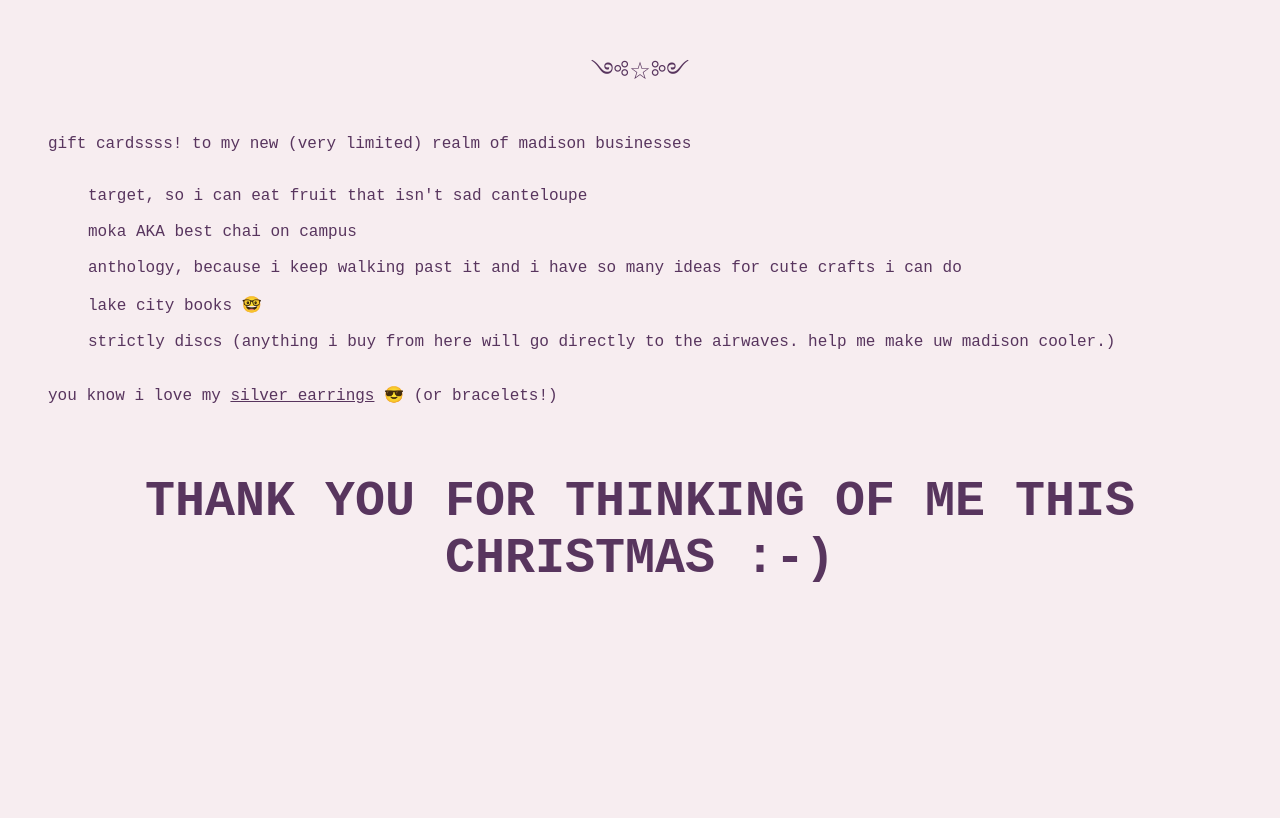
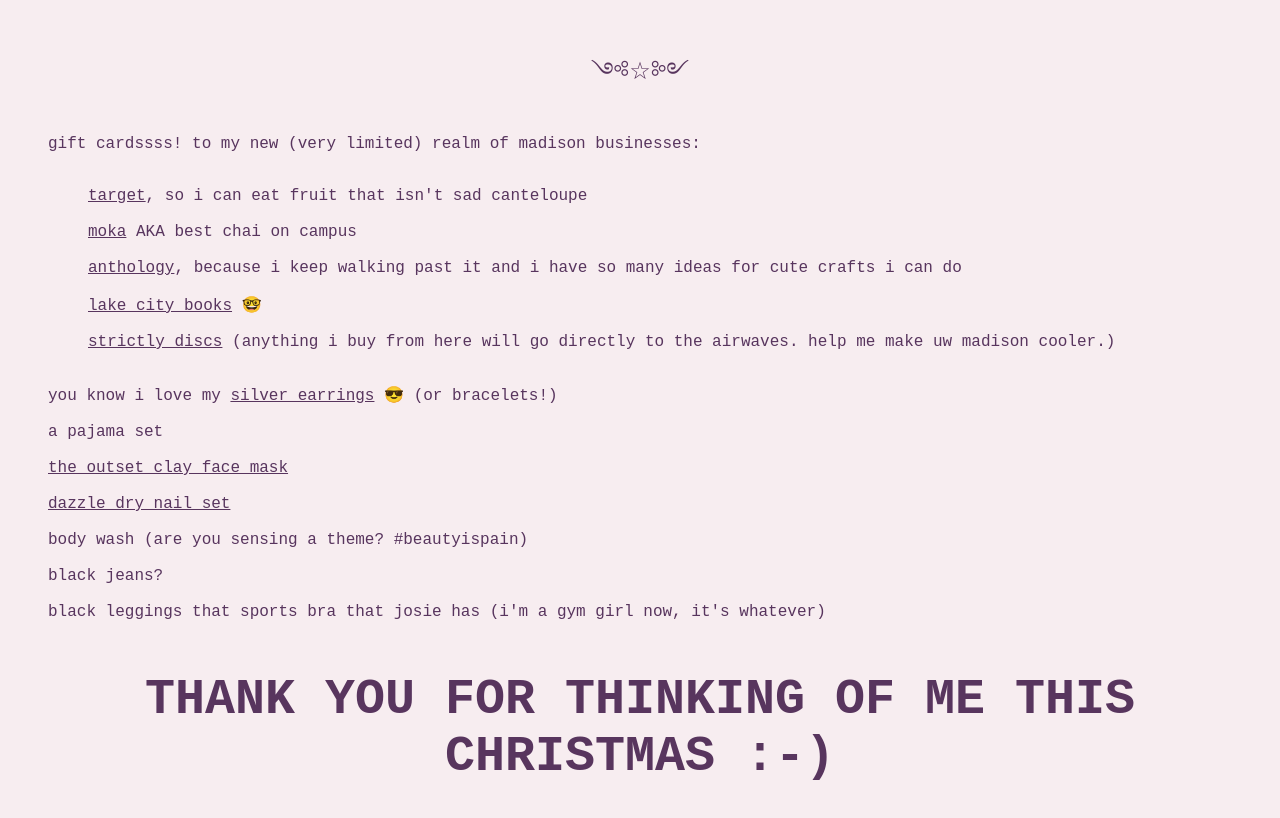
Before and after one commit to adrianapilled/adrianachristmas, a plain HTML site: page index.html in a window 1280 px wide. Shown: the part 128-946 px from the top of the page. Before the commit the page ends 800 px from the top, so only its background shows below. Drawn offline with Linux system fonts and the light colour scheme.

Commit message:
Update index.html

```diff
--- a/index.html
+++ b/index.html
@@ -11,13 +11,20 @@
 
 <p style = "font-size: 24px; text-align:center; color:#58355e;"> ༺☆༻
 <p style = "font-family:Courier New;color:#58355e;text-align:left;">
-gift cardssss! to my new (very limited) realm of madison businesses <br><br>
-<blockquote> target, so i can eat fruit that isn't sad canteloupe<br><br>
-moka AKA best chai on campus<br><br>
-anthology, because i keep walking past it and i have so many ideas for cute crafts i can do<br><br>
-lake city books 🤓<br><br>
-strictly discs (anything i buy from here will go directly to the airwaves. help me make uw madison cooler.)<br><br></blockquote>
+gift cardssss! to my new (very limited) realm of madison businesses: <br><br>
+<blockquote> <a href="https://www.target.com/c/target-giftcards-gift-cards/-/N-5xsxt">target</a>, so i can eat fruit that isn't sad canteloupe<br><br>
+<a href="https://mymokacoffee.com/collections/gift-card?srsltid=AfmBOorjCcmsfBbbKECoenQCiVcWh85X5gzDy9obi1nFMSIaM3u4rT11">moka</a> AKA best chai on campus<br><br>
+<a href="https://www.anthologymadison.com/giftcard/">anthology</a>, because i keep walking past it and i have so many ideas for cute crafts i can do<br><br>
+<a href="https://www.lakecitybooks.com/gift-cards">lake city books</a> 🤓<br><br>
+<a href="https://shop.strictlydiscs.com/pages/gift-cards">strictly discs</a> (anything i buy from here will go directly to the airwaves. help me make uw madison cooler.)<br><br></blockquote>
 you know i love my <a href="https://studiocult.co/collections/earrings">silver earrings</a> 😎 (or bracelets!) <br><br>
+a pajama set <br><br>
+<a href="https://www.nordstrom.com/s/purifying-blue-clay-mask/7547312?srsltid=AfmBOorTUpJTjQAIf1TXV6Zm2SUbylOfmC74ij9BZ0cMRqwlBCNsybWw">the outset clay face mask</a><br><br>
+<a href="https://dazzledry.com/products/build-your-system-kit">dazzle dry nail set</a><br><br>
+body wash (are you sensing a theme? #beautyispain)<br><br>
+black jeans?<br><br>
+black leggings
+that sports bra that josie has (i'm a gym girl now, it's whatever)
 </p>
 
 <p style = "font-family:Courier New;font-size:50px;font-weight:bold;text-align:center;color:#58355e">THANK YOU FOR THINKING OF ME THIS CHRISTMAS :-)</p>
```
